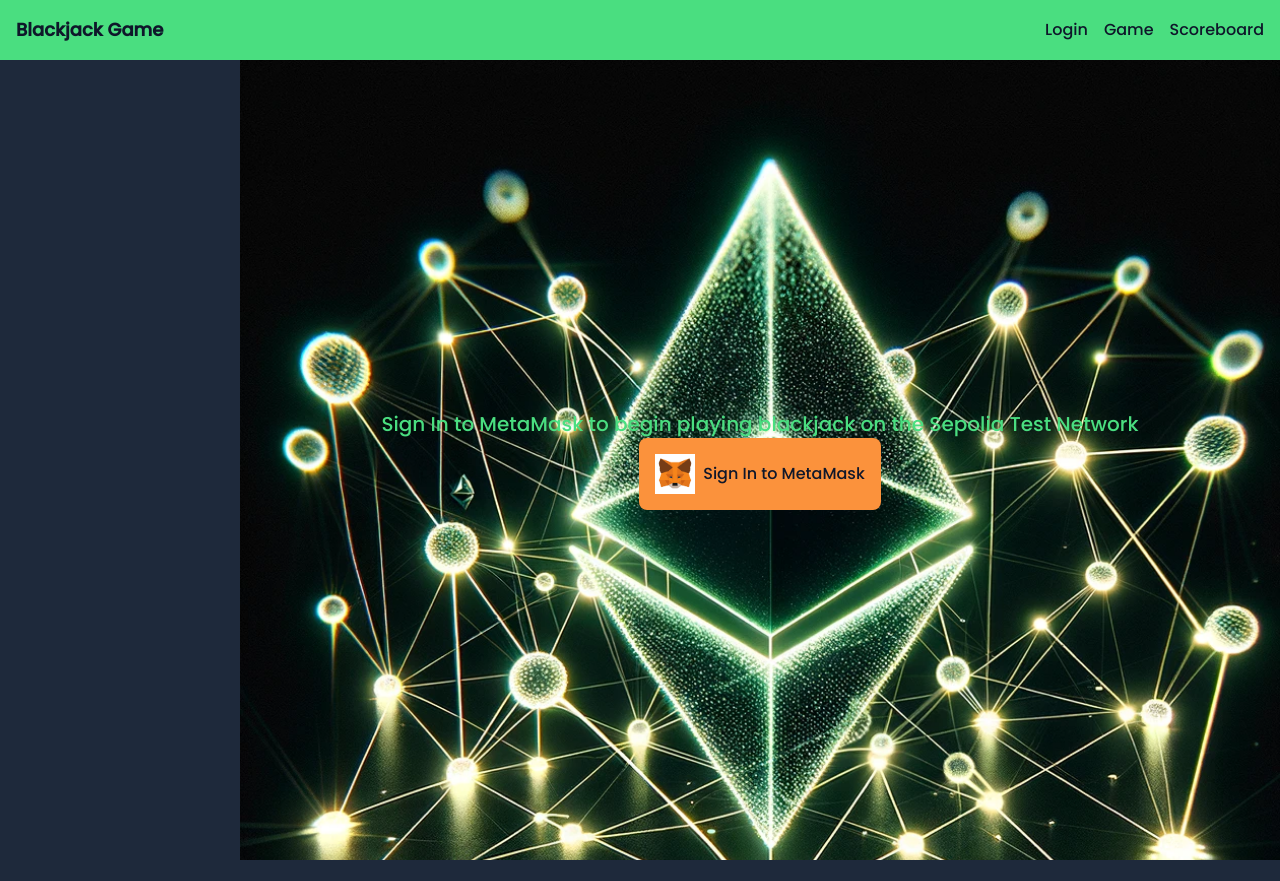
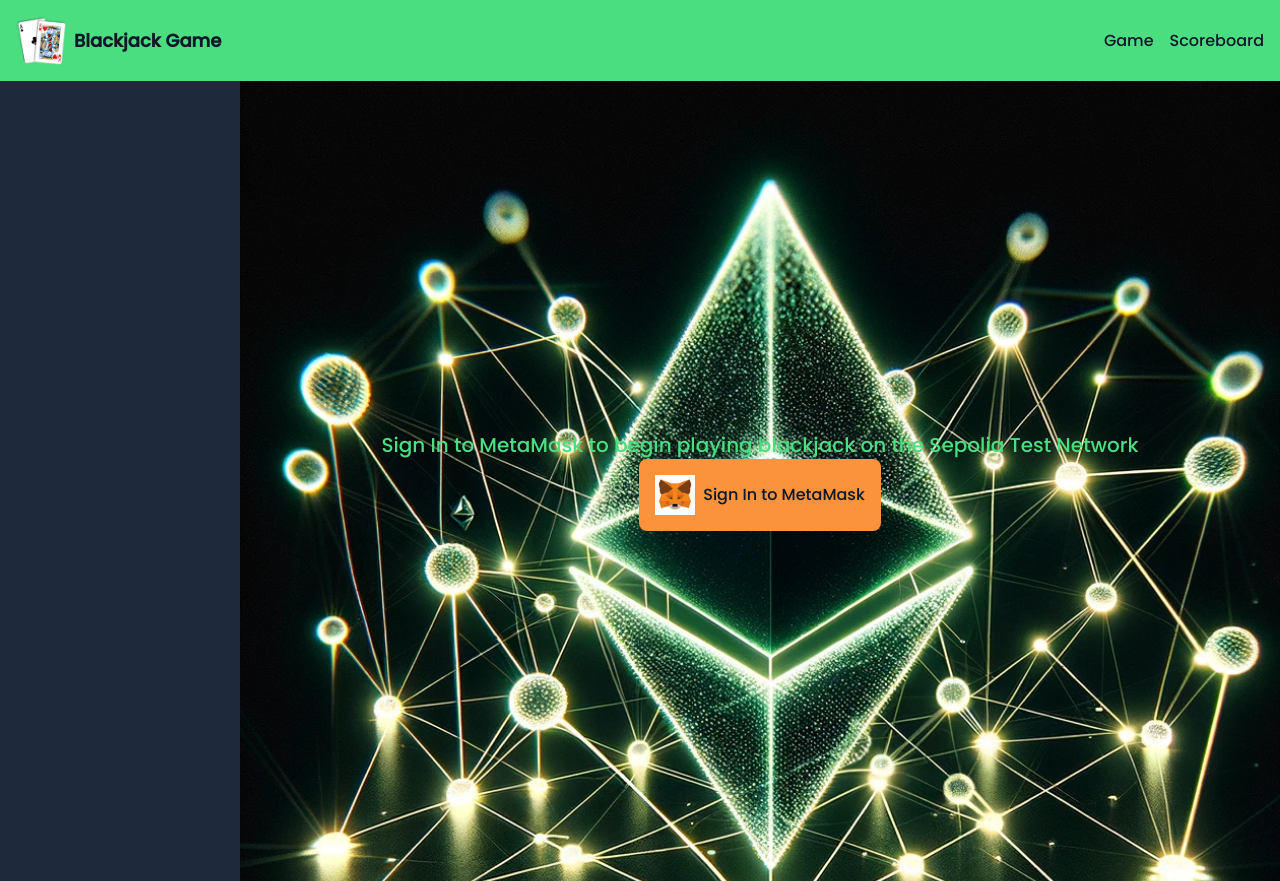
Before and after one commit to DanDo385/blackjack, a Next.js app: page / in a window 1280 px wide. Before the commit the page ends 860 px from the top, so only its background shows below. Built offline with nearby package versions, Linux system fonts and the light colour scheme.

Commit message:
updated navbar to include a picture and removed login redirect as that is the homepage

```diff
--- a/components/Navbar.jsx
+++ b/components/Navbar.jsx
@@ -1,24 +1,24 @@
 // components/Navbar.jsx
 import Link from 'next/link';
+import Image from 'next/image';
 
 const Navbar = () => {
   return (
     <nav className="bg-green-400 text-slate-900 p-4">
       <div className="container mx-auto flex justify-between items-center">
-        <div className="text-lg font-bold">
-          <Link href="/" className="cursor-pointer">
-            <span>Blackjack Game</span>
+        <div className="text-lg font-bold flex items-center">
+          <Image src="/images/aceking.jpg" alt="Logo" width={50} height={50} className="mr-2"/>
+          <Link href="/">
+            <a className="cursor-pointer">Blackjack Game</a>
           </Link>
         </div>
         <div className="flex gap-4">
-          <Link href="/login" className="cursor-pointer hover:text-green-400 transition-colors">
-            <span>Login</span>
+          {/* Removed Login Link */}
+          <Link href="/game">
+            <a className="cursor-pointer hover:text-green-700 transition-colors">Game</a>
           </Link>
-          <Link href="/game" className="cursor-pointer hover:text-green-400 transition-colors">
-            <span>Game</span>
-          </Link>
-          <Link href="/scoreboard" className="cursor-pointer hover:text-green-400 transition-colors">
-            <span>Scoreboard</span>
+          <Link href="/scoreboard">
+            <a className="cursor-pointer hover:text-green-700 transition-colors">Scoreboard</a>
           </Link>
         </div>
       </div>
--- a/pages/_document.jsx
+++ b/pages/_document.jsx
@@ -6,7 +6,6 @@ class MyDocument extends Document {
     return (
       <Html>
         <Head>
-          <title>Blackjack</title>
           <link href="https://fonts.googleapis.com/css2?family=Poppins:wght@500&display=swap" rel="stylesheet" />
         </Head>
         <body>
```
Also changed, not shown: public/images/aceking.jpg (added), 1 other file (tests, documents, lock files or other folders).
